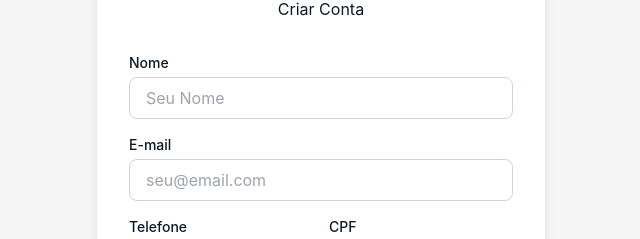
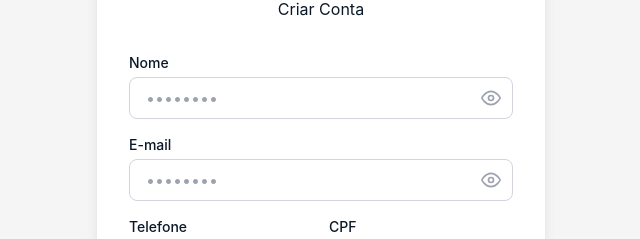
Before and after one commit to spotnick/spotNICK-frontend, a React (Vite) app: page /register in a window 1280 px wide. Shown: the part 132-371 px from the top of the page, without its empty margins (319-959 px from the left). Built offline with nearby package versions, Linux system fonts and the light colour scheme; no server answers.

Commit message:
Add: botao mostrar/ocultar senha em todos os campos de senha

```diff
--- a/src/components/Login.jsx
+++ b/src/components/Login.jsx
@@ -1,6 +1,7 @@
 import { useState } from 'react';
 import { useNavigate, Link } from 'react-router-dom';
 import { useAuth } from '../hooks/useAuth';
+import PasswordInput from './PasswordInput';
 
 export default function Login() {
   const [email, setEmail] = useState('');
@@ -68,11 +69,9 @@ export default function Login() {
                 Esqueci minha senha
               </Link>
             </div>
-            <input
-              type="password"
+            <PasswordInput
               value={password}
               onChange={(e) => setPassword(e.target.value)}
-              className="w-full px-4 py-2 border border-gray-300 rounded-lg focus:outline-none focus:ring-2 focus:ring-spotnicik-primary"
               placeholder="••••••••"
               required
             />
--- /dev/null
+++ b/src/components/PasswordInput.jsx
@@ -0,0 +1,37 @@
+import { useState } from 'react';
+
+// Campo de senha reutilizável com botão de mostrar/ocultar (ícone de olho).
+// Uso: <PasswordInput value={senha} onChange={(e) => setSenha(e.target.value)} placeholder="••••••••" />
+// Aceita as mesmas props de um <input>, exceto "type" (sempre controlado internamente).
+export default function PasswordInput({ className = '', ...props }) {
+  const [show, setShow] = useState(false);
+
+  return (
+    <div className="relative">
+      <input
+        type={show ? 'text' : 'password'}
+        className={`w-full px-4 py-2 pr-12 border border-gray-300 rounded-lg focus:outline-none focus:ring-2 focus:ring-spotnicik-primary ${className}`}
+        {...props}
+      />
+      <button
+        type="button"
+        onClick={() => setShow((v) => !v)}
+        className="absolute inset-y-0 right-0 px-3 flex items-center text-gray-400 hover:text-gray-600"
+        aria-label={show ? 'Ocultar senha' : 'Mostrar senha'}
+        tabIndex={-1}
+      >
+        {show ? (
+          <svg width="20" height="20" viewBox="0 0 24 24" fill="none" stroke="currentColor" strokeWidth="2">
+            <path d="M17.94 17.94A10.94 10.94 0 0112 20C5 20 1 12 1 12a21.8 21.8 0 015.06-6.94M9.9 4.24A9.12 9.12 0 0112 4c7 0 11 8 11 8a21.8 21.8 0 01-3.22 4.44M14.12 14.12a3 3 0 11-4.24-4.24" />
+            <line x1="1" y1="1" x2="23" y2="23" />
+          </svg>
+        ) : (
+          <svg width="20" height="20" viewBox="0 0 24 24" fill="none" stroke="currentColor" strokeWidth="2">
+            <path d="M1 12s4-8 11-8 11 8 11 8-4 8-11 8-11-8-11-8z" />
+            <circle cx="12" cy="12" r="3" />
+          </svg>
+        )}
+      </button>
+    </div>
+  );
+}
--- a/src/components/Perfil.jsx
+++ b/src/components/Perfil.jsx
@@ -1,5 +1,6 @@
 import { useState } from 'react';
 import api from '../services/api';
+import PasswordInput from './PasswordInput';
 
 export default function Perfil({ user }) {
   const [passwordForm, setPasswordForm] = useState({
@@ -130,12 +131,10 @@ export default function Perfil({ user }) {
             <label className="block text-sm font-medium text-spotnicik-dark mb-1">
               Nova Senha
             </label>
-            <input
-              type="password"
+            <PasswordInput
               name="newPassword"
               value={passwordForm.newPassword}
               onChange={handlePasswordChange}
-              className="w-full px-4 py-2 border border-gray-300 rounded-lg focus:outline-none focus:ring-2 focus:ring-spotnicik-primary"
               placeholder="••••••••"
               required
             />
@@ -148,12 +147,10 @@ export default function Perfil({ user }) {
             <label className="block text-sm font-medium text-spotnicik-dark mb-1">
               Confirmar Senha
             </label>
-            <input
-              type="password"
+            <PasswordInput
               name="confirmPassword"
               value={passwordForm.confirmPassword}
               onChange={handlePasswordChange}
-              className="w-full px-4 py-2 border border-gray-300 rounded-lg focus:outline-none focus:ring-2 focus:ring-spotnicik-primary"
               placeholder="••••••••"
               required
             />
--- a/src/components/Register.jsx
+++ b/src/components/Register.jsx
@@ -2,6 +2,7 @@ import { useState } from 'react';
 import { useNavigate, Link } from 'react-router-dom';
 import { useAuth } from '../hooks/useAuth';
 import { isValidCPF, formatCPF } from '../utils/cpf';
+import PasswordInput from './PasswordInput';
 
 export default function Register() {
   const [form, setForm] = useState({
@@ -85,13 +86,11 @@ export default function Register() {
             <label className="block text-sm font-medium text-spotnicik-dark mb-1">
               Nome
             </label>
-            <input
-              type="text"
-              name="name"
-              value={form.name}
+            <PasswordInput
+              name="password"
+              value={form.password}
               onChange={handleChange}
-              className="w-full px-4 py-2 border border-gray-300 rounded-lg focus:outline-none focus:ring-2 focus:ring-spotnicik-primary"
-              placeholder="Seu Nome"
+              placeholder="••••••••"
               required
             />
           </div>
@@ -100,14 +99,11 @@ export default function Register() {
             <label className="block text-sm font-medium text-spotnicik-dark mb-1">
               E-mail
             </label>
-            <input
-              type="email"
-              name="email"
-              value={form.email}
+            <PasswordInput
+              name="confirmPassword"
+              value={form.confirmPassword}
               onChange={handleChange}
-              className="w-full px-4 py-2 border border-gray-300 rounded-lg focus:outline-none focus:ring-2 focus:ring-spotnicik-primary"
-              placeholder="seu@email.com"
-              required
+              placeholder="••••••••"
             />
           </div>
 
--- a/src/components/ResetPassword.jsx
+++ b/src/components/ResetPassword.jsx
@@ -1,6 +1,7 @@
 import { useState } from 'react';
 import { useNavigate, useSearchParams, Link } from 'react-router-dom';
 import api from '../services/api';
+import PasswordInput from './PasswordInput';
 
 export default function ResetPassword() {
   const [password, setPassword] = useState('');
@@ -85,11 +86,9 @@ export default function ResetPassword() {
                 <label className="block text-sm font-medium text-spotnicik-dark mb-1">
                   Nova Senha
                 </label>
-                <input
-                  type="password"
+                <PasswordInput
                   value={password}
                   onChange={(e) => setPassword(e.target.value)}
-                  className="w-full px-4 py-2 border border-gray-300 rounded-lg focus:outline-none focus:ring-2 focus:ring-spotnicik-primary"
                   placeholder="••••••••"
                   required
                 />
@@ -102,11 +101,9 @@ export default function ResetPassword() {
                 <label className="block text-sm font-medium text-spotnicik-dark mb-1">
                   Confirmar Nova Senha
                 </label>
-                <input
-                  type="password"
+                <PasswordInput
                   value={confirmPassword}
                   onChange={(e) => setConfirmPassword(e.target.value)}
-                  className="w-full px-4 py-2 border border-gray-300 rounded-lg focus:outline-none focus:ring-2 focus:ring-spotnicik-primary"
                   placeholder="••••••••"
                   required
                 />
```
